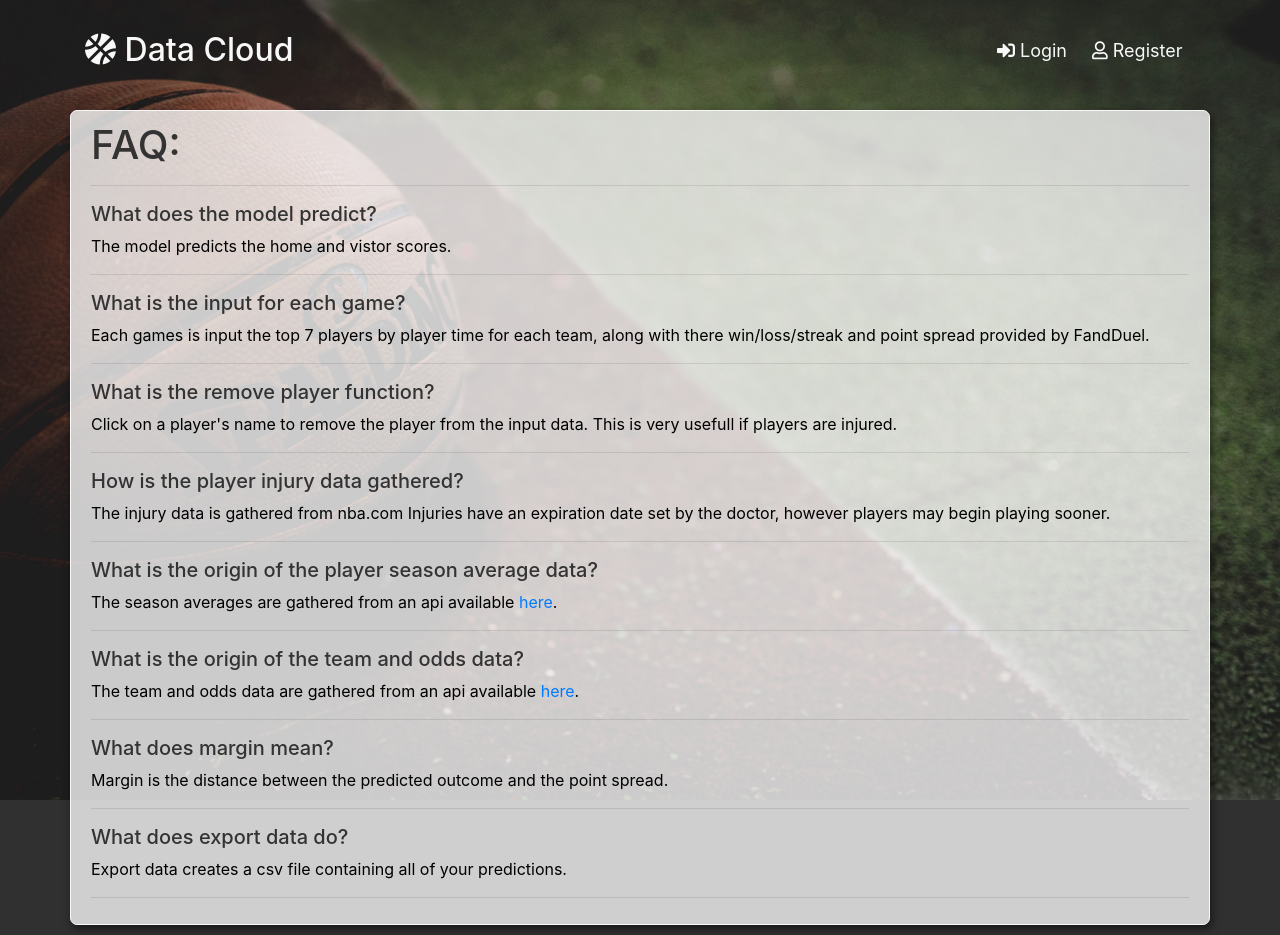
After one commit to insionCEO/NBA-Sports-Betting-ML, a Django app: page /predict/faq/ in a window 1280 px wide. The commit adds this page. Run offline with Django 3.2, Linux system fonts and the light colour scheme; some libraries are stand-ins or nearby versions.

Commit message:
Add files via upload

```diff
--- a/predict/templates/predict/base.html
+++ b/predict/templates/predict/base.html
@@ -45,7 +45,7 @@
 
                 <a class="nav-item nav-link" href="{% url 'home-predict' %}"><i class="fas fa-list-ul"></i><span> Dashboard</span></a>
                 <a class="nav-item nav-link" href="{% url 'stats-view'%}"><i class="fas fa-chart-line"></i><span> Stats</span></a>
-                <a class="nav-item nav-link" href="{% url 'train-view'%}"><i class="fas fa-robot"></i><span> Train</span></a>
+                <a class="nav-item nav-link" href="{% url 'train-view' 1 %}"><i class="fas fa-robot"></i><span> Train</span></a>
                   <a class="nav-item nav-link" href="{% url 'profile' %}"><i class="fas fa-user"></i><span> Profile</span></a>
                   <a class="nav-item nav-link" href="{% url 'logout'%}"><i class="fas fa-sign-in-alt"></i><span> Logout</span></a>
                 {% else %}
--- /dev/null
+++ b/predict/templates/predict/faq.html
@@ -0,0 +1,48 @@
+{% extends "predict/base.html"%}
+{% load crispy_forms_tags %}
+{% load static %}
+{% block content%}
+
+
+
+<body class="row" style="overflow-x: hidden;">
+
+
+  <script src="https://cdn.jsdelivr.net/npm/chart.js"></script>
+
+
+
+
+
+  <div class="col-12" style="padding:0px">
+      <div style="margin-top:10px"class="content-section">
+        <h1>FAQ:</h1>
+        <hr>
+        <h5>What does the model predict?</h5>
+        <p>The model predicts the home and vistor scores.</p>
+        <hr>
+        <h5>What is the input for each game?</h5>
+        <p>Each games is input the top 7 players by player time for each team, along with there win/loss/streak and point spread provided by FandDuel.</p>
+        <hr>
+        <h5>What is the remove player function?</h5>
+        <p>Click on a player's name to remove the player from the input data.  This is very usefull if players are injured.</p>
+        <hr>
+        <h5>How is the player injury data gathered?</h5>
+        <p>The injury data is gathered from nba.com Injuries have an expiration date set by the doctor, however players may begin playing sooner.</p>
+        <hr>
+        <h5>What is the origin of the player season average data?</h5>
+        <p>The season averages are gathered from an api available <a href="https://www.balldontlie.io/home.html#introduction">here</a>.</p>
+        <hr>
+        <h5>What is the origin of the team and odds data?</h5>
+        <p>The team and odds data are gathered from an api available <a href="https://rapidapi.com/tank01/api/tank01-fantasy-stats/">here</a>.</p>
+        <hr>
+        <h5>What does margin mean?</h5>
+        <p>Margin is the distance between the predicted outcome and the point spread.</p>
+        <hr>
+        <h5>What does export data do?</h5>
+        <p>Export data creates a csv file containing all of your predictions.</p>
+        <hr>
+
+    </div>
+</div>
+{% endblock content%}
--- a/predict/urls.py
+++ b/predict/urls.py
@@ -5,7 +5,7 @@ from .views import GameListView
 urlpatterns = [
     #path('', GameListView.as_view(), name='home-predict'),
     path('edit/<int:pk>/', views.editGame, name='edit-predict'),
-    path('edit/<int:pk>/<str:change>', views.saveEdit, name='save-edit'),
+    path('edit/<int:pk>/<str:model>/<str:change>', views.saveEdit, name='save-edit'),
     path('edit/<int:pk>/remove/<str:player>', views.removePlayer, name='remove-player'),
 
     path('new/<str:home>/<str:visitor>/<str:date>/', views.quickcreate, name='quick-create'),
@@ -14,12 +14,12 @@ urlpatterns = [
     path('date/<str:dateSelected>', GameListView.as_view() , name='home-predict'),
     path('#<int:pk>', views.getScore , name='get-score'),
     path('stats/', views.statsView , name='stats-view'),
-    path('train/', views.trainView , name='train-view'),
+    path('train/<str:model>', views.trainView , name='train-view'),
     path('makedataset', views.makeDataSet , name='make-dataset'),
     path('makedataset/<str:seasons>/<int:numgames>', views.makeDataSet , name='make-dataset'),
-    path('trainmodel/', views.makeDataSet , name='train-model'),
-    path('trainmodel/<int:epochs>/<int:batchSize>/<int:layer1Count>/<str:layer1Activation>/<int:layer2Count>/<str:layer2Activation>/<str:optimizer>/<str:es>/<str:rmw>/<str:kr>', views.trainModel , name='train-model'),
+    path('trainmodel/<str:model>/<int:epochs>/<int:batchSize>/<int:layer1Count>/<str:layer1Activation>/<int:layer2Count>/<str:layer2Activation>/<str:optimizer>/<str:es>/<str:rmw>/<str:kr>', views.trainModel , name='train-model'),
     #path('predicttoday/', views.predictToday , name='predict-today'),
-    path('resetmodel/', views.resetModel , name='reset-model'),
+    path('resetmodel/<str:model>', views.resetModel , name='reset-model'),
+    path('faq/', views.faq , name='faq'),
 
 ]
--- a/predict/views.py
+++ b/predict/views.py
@@ -66,17 +66,22 @@ TEAMCOLORS = {
     'UTA':'#FAA403',
     'WAS':'#CF142C',
 }
-def resetModel(request):
-    if os.path.exists("userModels/"+str(request.user.username)):
-        shutil.rmtree("userModels/"+str(request.user.username))
-        os.remove("updatedObj/"+str(request.user.username) +"ModelSettings.pkl")
 
-    return redirect('train-view')
-def trainView(request):
+def faq(request):
+
+    return render(request,'predict/faq.html')
+def resetModel(request,model):
+    if os.path.exists("userModels/"+str(request.user.username)+'/'+model+'/'):
+        shutil.rmtree("userModels/"+str(request.user.username)+'/'+model+'/')
+        os.remove("updatedObj/"+str(request.user.username) +"ModelSettings"+model+".pkl")
+
+    return redirect('train-view',model)
+def trainView(request,model):
     context = {}
+    context['model'] = model
     username = request.user
     try:
-        modelSettings = load_obj(str(username.username)+'ModelSettings')
+        modelSettings = load_obj(str(username.username)+'ModelSettings'+model)
         try:
             eval = modelSettings['eval']
             context['eval'] = eval
@@ -125,9 +130,10 @@ def trainView(request):
             context['es']='true'
             context['rmw']='true'
             context['kr']='true'
-        print(context['kr'],context['es'])
 
     return render(request,'predict/train.html',context)
+
+
 def makeDataSet(request,seasons,numgames):
     print(seasons,numgames)
     seasons = seasons.split('-')
@@ -135,9 +141,10 @@ def makeDataSet(request,seasons,numgames):
     webData.CreateDataset(seasons,numgames)
     return redirect('train-view')
 
-def trainModel(request,epochs,batchSize,layer1Count,layer1Activation,layer2Count,layer2Activation,optimizer,es,rmw,kr):
+def trainModel(request,model,epochs,batchSize,layer1Count,layer1Activation,layer2Count,layer2Activation,optimizer,es,rmw,kr):
     username = request.user
     context = {}
+    context['model'] = model
     size = batchSize
     modelSettings = {}
     modelSettings['layer1Count']=layer1Count
@@ -152,10 +159,10 @@ def trainModel(request,epochs,batchSize,layer1Count,layer1Activation,layer2Count
     modelSettings['es']=es
     modelSettings['rmw']=rmw
 
-    results = webTrain.webappTrain(epochs,size,layer1Count,layer1Activation,layer2Count,layer2Activation,optimizer,username,es,rmw,kr)
+    results = webTrain.webappTrain(model,epochs,size,layer1Count,layer1Activation,layer2Count,layer2Activation,optimizer,username,es,rmw,kr)
     modelSettings['results']=results[0]
     modelSettings['eval']=results[1]
-    save_obj(modelSettings,str(username.username)+'ModelSettings')
+    save_obj(modelSettings,str(username.username)+'ModelSettings'+model)
 
     context['showresults'] = True
     context['results'] = results[0]
@@ -347,7 +354,7 @@ def exportGames(request):
 
 
 
-def saveEdit(request,pk,change,**kwargs):
+def saveEdit(request,model,pk,change,**kwargs):
     username = request.user
     changes = change[7:].split('-')
     changes.pop(-1)
@@ -428,7 +435,7 @@ def saveEdit(request,pk,change,**kwargs):
         f = open(path,'a')
         f.write(ss+'\n')
     w(data, path,g)
-    p = predict(path,username)
+    p = predict(model,path,username)
     print(p)
 
     #p = float(p[0])
@@ -1345,7 +1352,7 @@ def load_obj(name):
         return pickle.load(f)
 #------------------------------------------------------------------------#TensorFlow Time lets get it####################
 
-def predict(path,username):
+def predict(modelNum,path,username):
 
     data = pd.read_csv(path)
 
@@ -1361,7 +1368,7 @@ def predict(path,username):
     #x_test = tf.keras.utils.normalize(x_test, axis=1)
 
     try:
-        modelSettings = load_obj(str(username.username)+'ModelSettings')
+        modelSettings = load_obj(str(username.username)+'ModelSettings'+modelNum)
     except FileNotFoundError:
         modelSettings = load_obj('DefaultModelSettings')
 
@@ -1376,8 +1383,8 @@ def predict(path,username):
 
     model.compile(optimizer=modelSettings['optimizer'], loss='mean_squared_error', metrics=['accuracy'])
     try:
-        modelSettings = load_obj(str(username.username)+'ModelSettings')
-        model.load_weights('./userModels/'+username.username+'/checkpoints/my_checkpoint')
+        modelSettings = load_obj(str(username.username)+'ModelSettings'+modelNum)
+        model.load_weights('./userModels/'+username.username+'/'+modelNum+'/checkpoints/my_checkpoint')
     except FileNotFoundError:
         model.load_weights('./checkpoints/my_checkpoint')
 
```
Also changed, not shown: predict/templates/predict/edit.html (+25 -7 lines), predict/templates/predict/train.html (+34 -6 lines).
